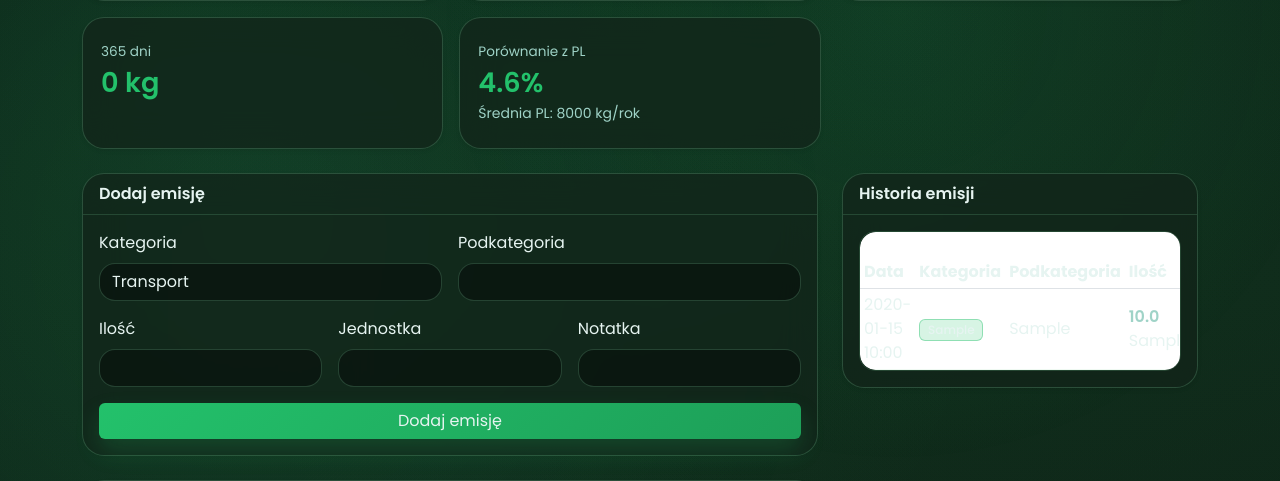
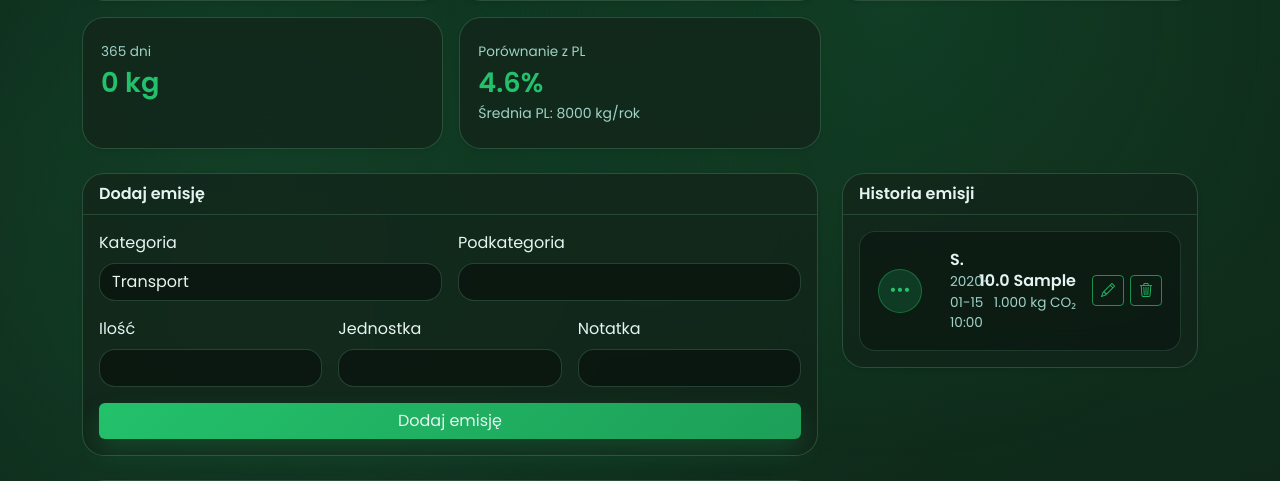
Before and after one commit to marcinkwalski/Ecotrack, a Flask app: page /dashboard in a window 1280 px wide. Shown: the part 312-793 px from the top of the page. Run offline with Flask 3, Linux system fonts and the light colour scheme; a user stored in the database is signed in; tables that the repository leaves empty hold one stand-in row (values such as "Sample post"); lists and menus that the app fills with data are empty; parts of the project's set-up code (start-up, migrations or seed data) failed here and were passed over; some libraries are stand-ins or nearby versions.

Commit message:
frontend: prace nad UI (przed naprawą podkategorii)

```diff
--- a/static/css/styles.css
+++ b/static/css/styles.css
@@ -328,3 +328,105 @@
     border-radius: var(--radius-md);
     background: rgba(10, 20, 15, 0.45);
 }
+
+.history-list {
+    display: flex;
+    flex-direction: column;
+    gap: 12px;
+}
+
+.history-row {
+    display: grid;
+    grid-template-columns: 56px minmax(0, 1fr) auto auto;
+    align-items: center;
+    gap: 16px;
+    padding: 16px 18px;
+    border: 1px solid rgba(120, 200, 150, 0.18);
+    border-radius: var(--radius-md);
+    background: rgba(10, 20, 15, 0.55);
+}
+
+.history-category-chip {
+    width: 44px;
+    height: 44px;
+    border-radius: 50%;
+    display: inline-flex;
+    align-items: center;
+    justify-content: center;
+    background: rgba(35, 193, 107, 0.18);
+    color: var(--accent);
+    border: 1px solid rgba(35, 193, 107, 0.4);
+    font-size: 1.4rem;
+}
+
+.history-title {
+    font-weight: 600;
+    color: var(--text);
+    white-space: nowrap;
+    overflow: hidden;
+    text-overflow: ellipsis;
+    overflow-wrap: normal;
+    word-break: normal;
+}
+
+.history-meta {
+    display: flex;
+    align-items: center;
+    gap: 8px;
+    font-size: 0.85rem;
+}
+
+.history-desc {
+    min-width: 0;
+}
+
+.history-metrics {
+    text-align: right;
+    white-space: nowrap;
+    overflow-wrap: normal;
+    word-break: normal;
+}
+
+.history-amount {
+    font-weight: 600;
+    color: var(--text);
+}
+
+.history-co2 {
+    font-size: 0.85rem;
+}
+
+.history-actions {
+    display: inline-flex;
+    gap: 6px;
+}
+
+
+@media (max-width: 768px) {
+    .history-row {
+        grid-template-columns: 1fr auto;
+        grid-template-areas:
+            "desc desc"
+            "metrics actions"
+            "category category";
+        align-items: start;
+    }
+
+    .history-category {
+        grid-area: category;
+    }
+
+    .history-desc {
+        grid-area: desc;
+    }
+
+    .history-metrics {
+        grid-area: metrics;
+        text-align: left;
+    }
+
+    .history-actions {
+        grid-area: actions;
+        justify-content: flex-end;
+    }
+}
--- a/templates/dashboard.html
+++ b/templates/dashboard.html
@@ -172,30 +172,33 @@
         <div class="card shadow-sm">
             <div class="card-header">Historia emisji</div>
             <div class="card-body">
-                <div class="table-responsive">
-                    <table class="table table-sm table-app align-middle mb-0">
-                        <thead>
-                            <tr>
-                                <th>Data</th>
-                                <th>Kategoria</th>
-                                <th>Podkategoria</th>
-                                <th>Ilość</th>
-                                <th>CO₂ (kg)</th>
-                                <th>Notatka</th>
-                                <th></th>
-                            </tr>
-                        </thead>
-                        <tbody>
+                <div class="history-list">
                     {% for r in records %}
-                            <tr>
-                                <td>{{ r.created_at.strftime("%Y-%m-%d %H:%M") }}</td>
-                                <td><span class="badge">{{ r.category }}</span></td>
-                                <td>{{ SUBCATEGORY_LABELS.get(r.subcategory, r.subcategory) }}</td>
-                                <td><span class="amount">{{ r.raw_amount }}</span> {{ r.amount_unit }}</td>
-                                <td><span class="amount">{{ "%.3f"|format(r.value) }}</span></td>
-                                <td class="text-secondary">{{ r.note }}</td>
-                                <td class="text-end">
-                                    <div class="d-inline-flex gap-1">
+                    <div class="history-row">
+                        <div class="history-category">
+                            <span class="history-category-chip" aria-label="{{ r.category }}">
+                                {% if r.category == "transport" or r.category == "Transport" %}
+                                <i class="bi bi-car-front"></i>
+                                {% elif r.category == "food" or r.category == "jedzenie" or r.category == "Jedzenie" %}
+                                <i class="bi bi-basket2"></i>
+                                {% elif r.category == "energy" or r.category == "energia" or r.category == "Energia" %}
+                                <i class="bi bi-lightning-charge"></i>
+                                {% else %}
+                                <i class="bi bi-three-dots"></i>
+                                {% endif %}
+                            </span>
+                        </div>
+                        <div class="history-desc">
+                            <div class="history-title" title="{{ SUBCATEGORY_LABELS.get(r.subcategory, r.subcategory) }}">{{ SUBCATEGORY_LABELS.get(r.subcategory, r.subcategory) }}</div>
+                            <div class="history-meta text-secondary">
+                                {{ r.created_at.strftime("%Y-%m-%d %H:%M") }}
+                            </div>
+                        </div>
+                        <div class="history-metrics">
+                            <div class="history-amount"><span class="amount">{{ r.raw_amount }}</span> {{ r.amount_unit }}</div>
+                            <div class="history-co2 text-secondary">{{ "%.3f"|format(r.value) }} kg CO₂</div>
+                        </div>
+                        <div class="history-actions">
                             <a href="{{ url_for('edit_emission', id=r.id) }}" class="btn btn-outline-success btn-sm" aria-label="Edytuj">
                                 <i class="bi bi-pencil"></i>
                             </a>
@@ -205,11 +208,8 @@
                                 </button>
                             </form>
                         </div>
-                                </td>
-                            </tr>
+                    </div>
                     {% endfor %}
-                        </tbody>
-                    </table>
                 </div>
             </div>
         </div>
```
Lines whose indentation alone changed are shown as unchanged.
